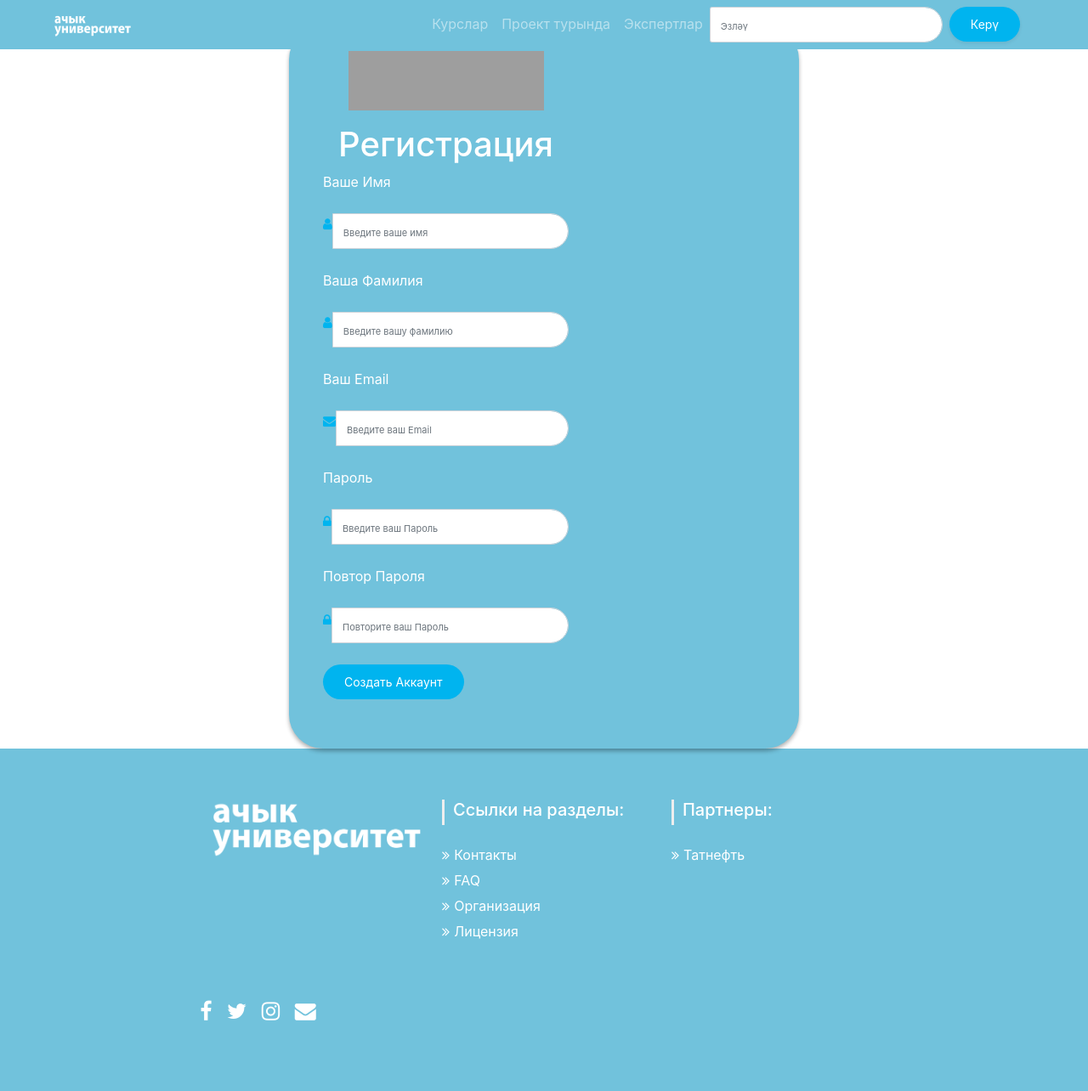
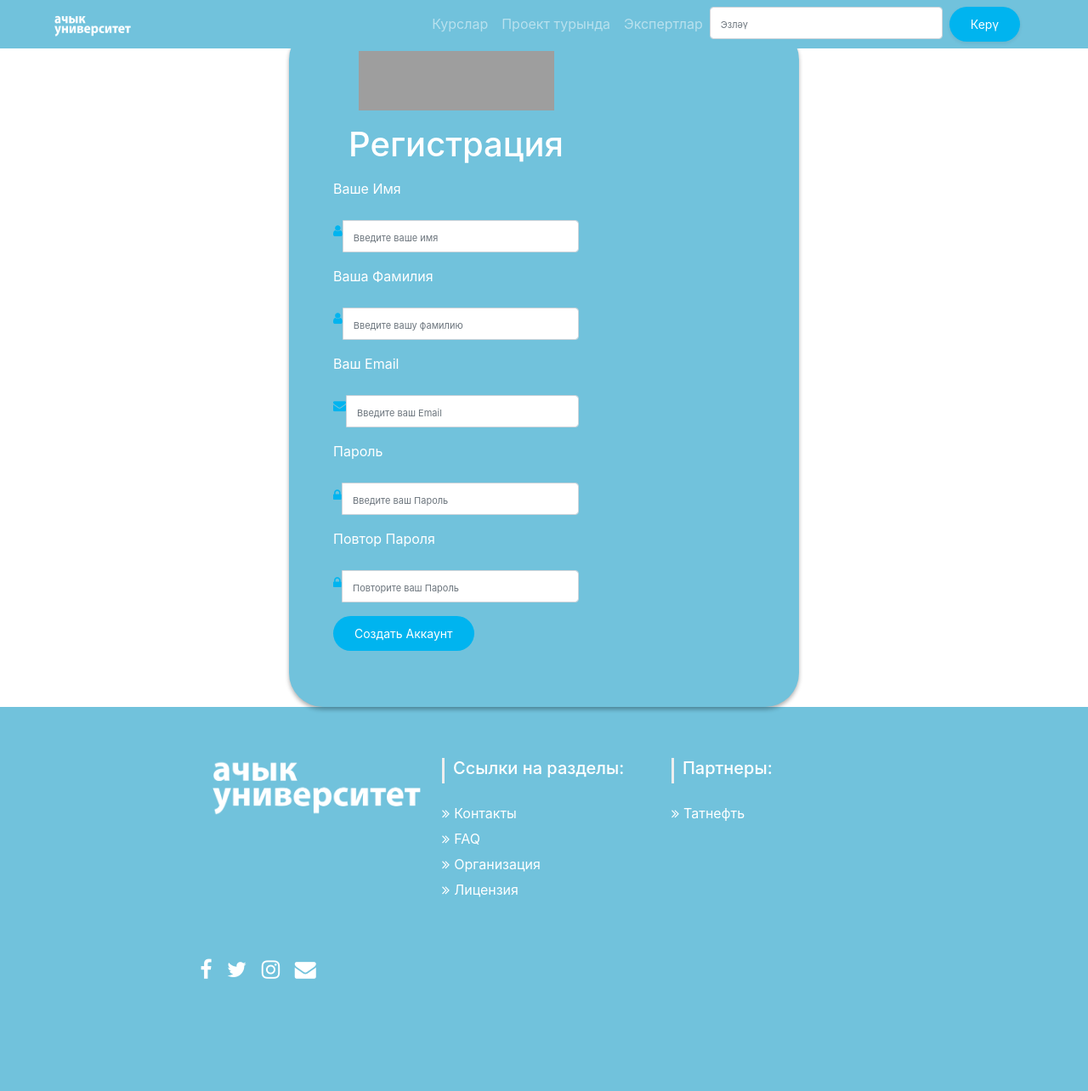
Before and after one commit to lyf2000/OpenUniversity, a Django app: page /sign_up/ in a window 1280 px wide. Shown: the whole page at 85% size. After the commit the page ends 1152 px from the top, so only its background shows below. Run offline with Django 3.2, Linux system fonts and the light colour scheme; some libraries are stand-ins or nearby versions; grey boxes are pictures that could not be loaded.

Commit message:
регистрация

```diff
--- a/signin_signup/static/signin_signup/css/sign_up.css
+++ b/signin_signup/static/signin_signup/css/sign_up.css
@@ -10,7 +10,7 @@ input::-webkit-input-placeholder {
  font-size: 11px;
  padding-top: 3px;
 }
-.form-control {
+.signup-form {
  height: auto!important;
 padding: 8px 12px !important;
 border-top-right-radius: 40px!important;
--- a/signin_signup/templates/signin_signup/sign_up.html
+++ b/signin_signup/templates/signin_signup/sign_up.html
@@ -23,7 +23,7 @@
          </figure>
 
          <h1 align="center" style="color:White">Регистрация</h1>
-         <div class="form-group">
+         <div class="signup-form">
            <label for="name" class="cols-sm-2 control-label">Ваше Имя</label>
            <div class="cols-sm-10">
             <div class="input-group">
@@ -33,7 +33,7 @@
            </div>
          </div>
 
-        <div class="form-group">
+        <div class="signup-form">
          <label for="name" class="cols-sm-2 control-label">Ваша Фамилия</label>
          <div class="cols-sm-10">
           <div class="input-group">
@@ -43,7 +43,7 @@
          </div>
         </div>
 
-       <div class="form-group">
+       <div class="signup-form">
         <label for="email" class="cols-sm-2 control-label">Ваш Email</label>
         <div class="cols-sm-10">
          <div class="input-group">
@@ -53,7 +53,7 @@
         </div>
        </div>
 
-       <div class="form-group">
+       <div class="signup-form">
         <label for="password" class="cols-sm-2 control-label">Пароль</label>
         <div class="cols-sm-10">
          <div class="input-group">
@@ -63,7 +63,7 @@
         </div>
        </div>
 
-       <div class="form-group">
+       <div class="signup-form">
         <label for="confirm" class="cols-sm-2 control-label">Повтор Пароля</label>
         <div class="cols-sm-10">
          <div class="input-group">
@@ -73,7 +73,7 @@
         </div>
        </div>
 
-       <div class="form-group ">
+       <div class="signup-form">
         <div class="mb-5">
   <button type="button" class="btn btn-default">Создать аккаунт</button>
       </div>
```
